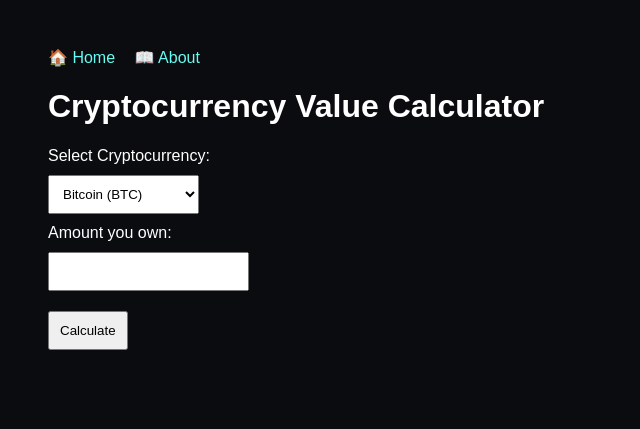
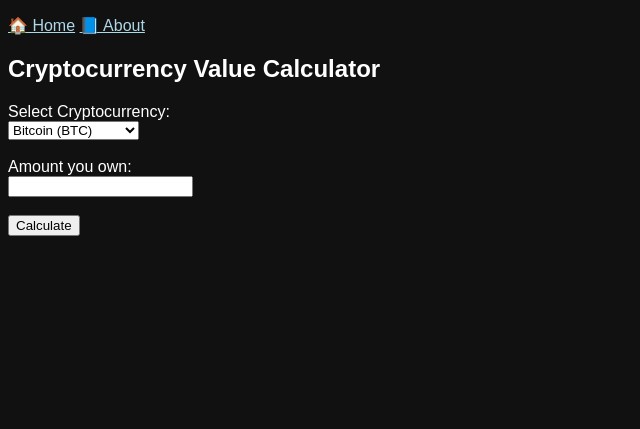
Before and after one commit to A2022KR/crypto-portfolio-api, a Flask app: page /calculator in a window 1280 px wide. Shown: the top 429 px of the page, without its empty margins (0-640 px from the left). Run offline with Flask 3, Linux system fonts and the light colour scheme.

Commit message:
Update calculator_template.html

```diff
--- a/templates/calculator_template.html
+++ b/templates/calculator_template.html
@@ -1,36 +1,35 @@
-
 <!DOCTYPE html>
 <html>
 <head>
-    <title>Crypto Value Calculator</title>
-    <style>
-        body { font-family: Arial; background: #0b0c10; color: #fff; padding: 40px; }
-        input, select, button { padding: 10px; margin: 10px 0; }
-        a { color: #66fcf1; text-decoration: none; margin-right: 15px; }
-        a:hover { text-decoration: underline; }
-    </style>
+    <title>Crypto Calculator</title>
 </head>
-<body>
-    <div>
-        <a href="/">🏠 Home</a>
-        <a href="/about">📖 About</a>
-    </div>
-    <h1>Cryptocurrency Value Calculator</h1>
+<body style="background-color:#111; color:white; font-family:sans-serif;">
+    <p>
+        <a href="/" style="color:lightblue;">🏠 Home</a>
+        <a href="/about" style="color:lightblue;">📘 About</a>
+    </p>
+    <h2>Cryptocurrency Value Calculator</h2>
+
     <form method="POST">
         <label>Select Cryptocurrency:</label><br>
-        <select name="symbol" required>
+        <select name="symbol">
             <option value="BTC">Bitcoin (BTC)</option>
             <option value="ETH">Ethereum (ETH)</option>
             <option value="USDT">Tether (USDT)</option>
             <option value="DOGE">Dogecoin (DOGE)</option>
-            <option value="BNB">BNB</option>
-        </select><br>
+            <option value="BNB">BNB (BNB)</option>
+        </select><br><br>
+
         <label>Amount you own:</label><br>
-        <input name="amount" type="number" step="any" required><br>
-        <button type="submit">Calculate</button>
+        <input type="text" name="amount"><br><br>
+
+        <input type="submit" value="Calculate">
     </form>
-    <div style="margin-top: 30px;">
-        <strong>{{ result|safe }}</strong>
-    </div>
+
+    {% if result %}
+        <p style="margin-top:20px;">
+            Value in USD: <strong>${{ result }}</strong> for {{ symbol }}
+        </p>
+    {% endif %}
 </body>
 </html>
```
